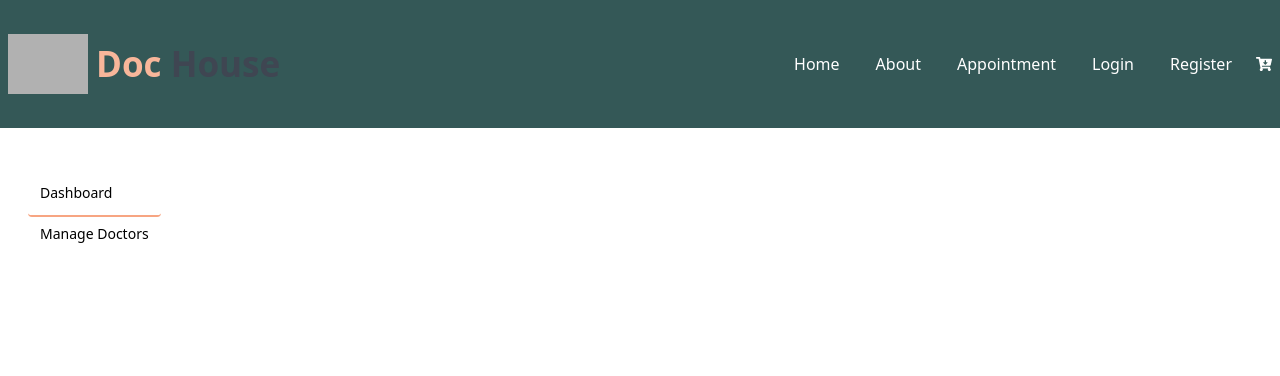
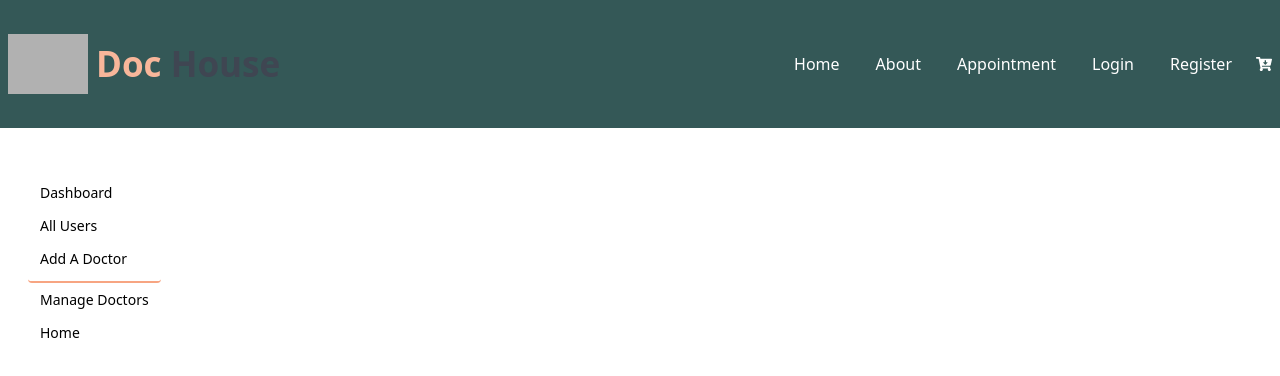
Before and after one commit to Salehchy46/doctors-house-client, a React (Vite) app: page /dashboard/addadoctor in a window 1280 px wide. Shown: the top 376 px of the page. Built offline with nearby package versions, Linux system fonts and the light colour scheme; grey boxes are pictures that could not be loaded.

Commit message:
users section is added

```diff
--- a/src/layouts/Dashboard.tsx
+++ b/src/layouts/Dashboard.tsx
@@ -16,12 +16,30 @@ const Dashboard: React.FC = () => {
                             isAdmin ?
                                 <>
                                     <li>
-                                        <NavLink to='/dashboard' className={({ isActive }) =>
+                                        <NavLink to='/dashboard/addashboard' className={({ isActive }) =>
                                             isActive
                                                 ? "border-b-2 pb-3 border-[#F7A582] px-3 rounded"
                                                 : "px-3 rounded hover:border-b-0"
                                         }>
                                             Dashboard
+                                        </NavLink>
+                                    </li>
+                                    <li>
+                                        <NavLink to='/dashboard/allusers' className={({ isActive }) =>
+                                            isActive
+                                                ? "border-b-2 pb-3 border-[#F7A582] px-3 rounded"
+                                                : "px-3 rounded hover:border-b-0"
+                                        }>
+                                            All Users
+                                        </NavLink>
+                                    </li>
+                                    <li>
+                                        <NavLink to='/dashboard/addadoctor' className={({ isActive }) =>
+                                            isActive
+                                                ? "border-b-2 pb-3 border-[#F7A582] px-3 rounded"
+                                                : "px-3 rounded hover:border-b-0"
+                                        }>
+                                            Add A Doctor
                                         </NavLink>
                                     </li>
                                     <li>
@@ -31,6 +49,18 @@ const Dashboard: React.FC = () => {
                                                 : "px-3 rounded hover:border-b-0"
                                         }>
                                             Manage Doctors
+                                        </NavLink>
+                                    </li>
+                                    <li>
+                                        <NavLink
+                                            className={({ isActive }) =>
+                                                isActive
+                                                    ? "border-b-2 pb-3 border-[#F7A582] px-3 rounded"
+                                                    : "px-3 rounded hover:border-b-0"
+                                            }
+                                            to="/"
+                                        >
+                                            Home
                                         </NavLink>
                                     </li>
                                 </>
@@ -48,7 +78,7 @@ const Dashboard: React.FC = () => {
                                             My Appointments
                                         </NavLink>
                                     </li>
-                                    <div className='divider'></div>
+                                    <li>
                                         <NavLink
                                             className={({ isActive }) =>
                                                 isActive
@@ -59,6 +89,7 @@ const Dashboard: React.FC = () => {
                                         >
                                             Home
                                         </NavLink>
+                                    </li>
                                 </>
                         }
                     </ul>
--- /dev/null
+++ b/src/pages/Dashboard/AdminPanel/AddaDoctor.tsx
@@ -0,0 +1,11 @@
+import React from 'react';
+
+const AddaDoctor: React.FC = () => {
+    return (
+        <div>
+
+        </div>
+    );
+};
+
+export default AddaDoctor;
--- /dev/null
+++ b/src/pages/Dashboard/AdminPanel/AllUsers.tsx
@@ -0,0 +1,47 @@
+import React from 'react';
+
+const AllUsers: React.FC = () => {
+    return (
+        <div>
+            <h2 className='font-bold text-2xl mb-10'>All Users: 3</h2>
+            <div className="overflow-x-auto">
+                <table className="table">
+                    {/* head */}
+                    <thead>
+                        <tr className='text-black bg-gray-200'>
+                            <th></th>
+                            <th>Name</th>
+                            <th>Action</th>
+                            <th></th>
+                        </tr>
+                    </thead>
+                    <tbody>
+                        {/* row 1 */}
+                        <tr>
+                            <th>1</th>
+                            <td>Cy Ganderton</td>
+                            <td> <button className='btn bg-teal-950'>Make Admin</button></td>
+                            <td><button className='btn bg-teal-950'>Remove User</button></td>
+                        </tr>
+                        {/* row 2 */}
+                        <tr>
+                            <th>2</th>
+                            <td>Hart Hagerty</td>
+                            <td> <button className='btn bg-teal-950'>Make Admin</button></td>
+                            <td><button className='btn bg-teal-950'>Remove User</button></td>
+                        </tr>
+                        {/* row 3 */}
+                        <tr>
+                            <th>3</th>
+                            <td>Brice Swyre</td>
+                            <td> <button className='btn bg-teal-950'>Make Admin</button></td>
+                            <td><button className='btn bg-teal-950'>Remove User</button></td>
+                        </tr>
+                    </tbody>
+                </table>
+            </div>
+        </div>
+    );
+};
+
+export default AllUsers;
--- a/src/routes/Router.tsx
+++ b/src/routes/Router.tsx
@@ -2,6 +2,9 @@ import Dashboard from "@/layouts/Dashboard";
 import Mainlayout from "@/layouts/Mainlayout";
 import About from "@/pages/About/About";
 import Appointment from "@/pages/Appointment/Appointment";
+import AddaDoctor from "@/pages/Dashboard/AdminPanel/AddaDoctor";
+import AdDashboard from "@/pages/Dashboard/AdminPanel/AdDashboard";
+import AllUsers from "@/pages/Dashboard/AdminPanel/AllUsers";
 import ManageDocs from "@/pages/Dashboard/AdminPanel/ManageDocs";
 import MyAppointment from "@/pages/Dashboard/MyAppointment";
 import Docprofile from "@/pages/DocProfile/Docprofile";
@@ -52,13 +55,25 @@ export const router = createBrowserRouter([
     {
         path: '/dashboard',
         element: <Dashboard></Dashboard>,
+        errorElement: <div className="bg-white">
+            <Error></Error>
+        </div>,
         children: [
+            {
+                path: '/dashboard/addashboard',
+                element: <AdDashboard></AdDashboard>,
+            },
+            {
+                path: '/dashboard/allusers',
+                element: <AllUsers></AllUsers>
+            },
             {
                 path: '/dashboard/myappointment',
                 element: <MyAppointment></MyAppointment>,
             },
             {
                 path: '/dashboard/addadoctor',
+                element: <AddaDoctor></AddaDoctor>,
             },
             {
                 path: '/dashboard/managedocs',
```
Lines whose indentation alone changed are shown as unchanged.
